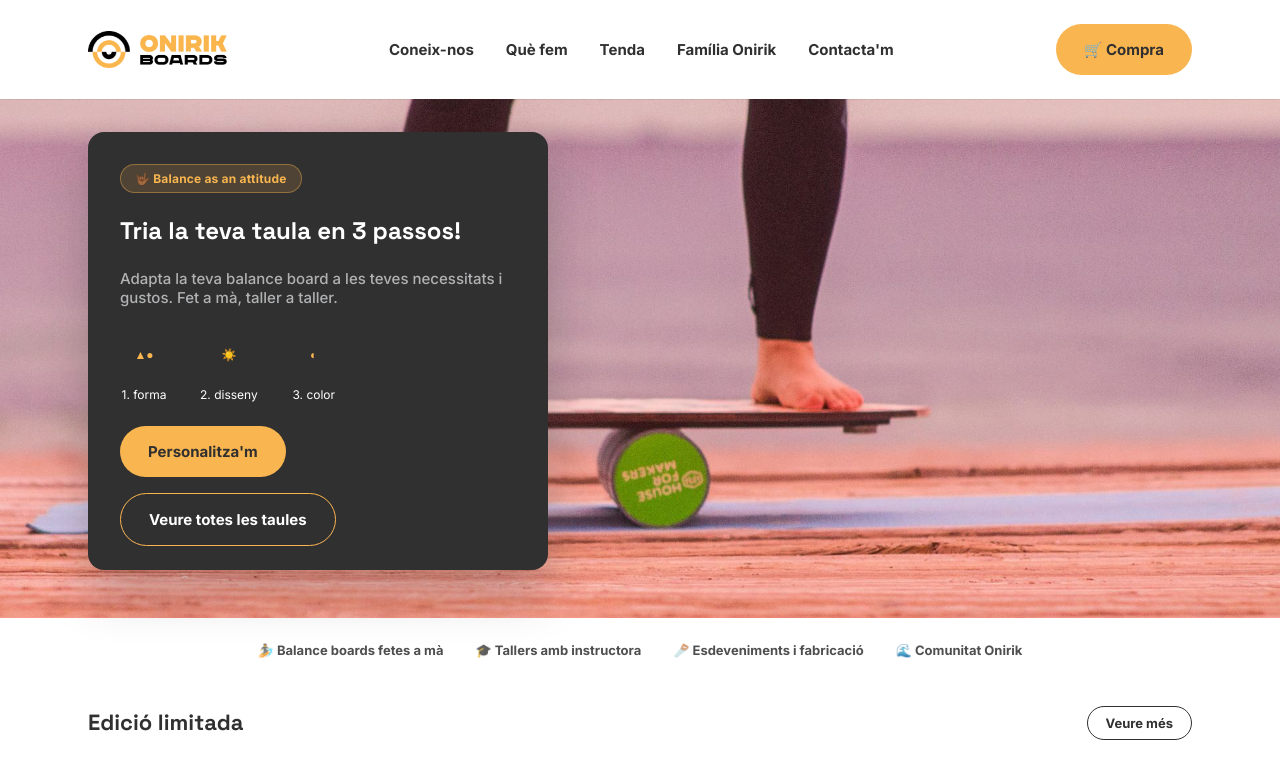
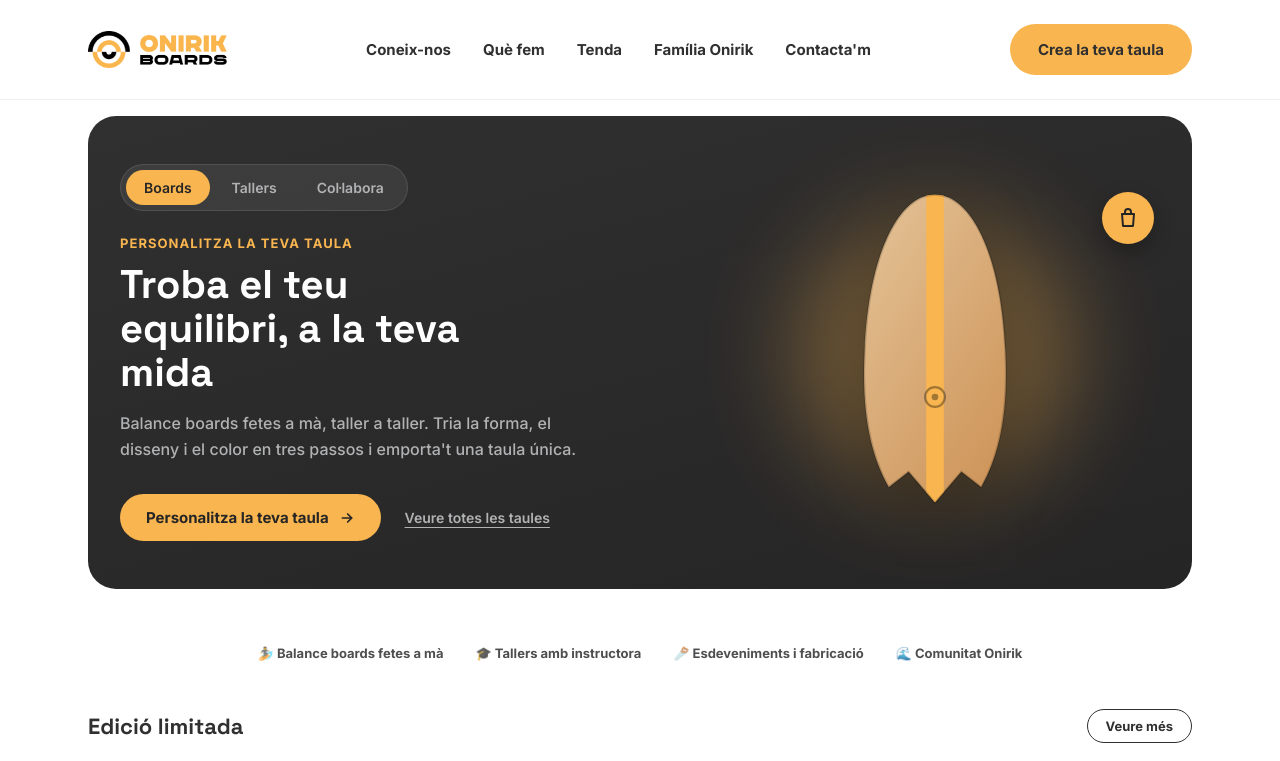
Before and after one commit to claudiasunday/onirik, a plain HTML site: page index.html in a window 1280 px wide. Shown: the top 761 px of the page. Drawn offline with Linux system fonts and the light colour scheme.

Commit message:
CTA de la navbar: Crea la teva taula

```diff
--- a/assets/css/styles.css
+++ b/assets/css/styles.css
@@ -298,6 +298,14 @@ body.mobile-nav-open {
   white-space: nowrap;
 }
 
+/* "Crea la teva taula" no cap còmodament al costat del logo en mòbil
+   petit: s'amaga i es confia en el CTA de l'hero i el menú hamburguesa. */
+@media (max-width: 539px) {
+  .btn.btn-compra {
+    display: none;
+  }
+}
+
 .menu-btn {
   display: inline-flex;
 }
@@ -311,89 +319,220 @@ body.mobile-nav-open {
   }
 }
 
-/* ---- Hero / Personalitza CTA ------------------------------------------- */
+/* ---- Hero (selector d'audiència: Particulars / Tallers / Espais) ------- */
+/* Targeta fosca autocontinguda amb pestanyes que canvien titular, text,
+   CTA, insígnia i taula il·lustrada segons qui visita la Home. */
 
 .hero {
   position: relative;
-  /* El padding vertical marca el límit de la foto a mida completa i
-     dona l'espai (48px) per sobre i per sota de la targeta. */
-  padding: var(--space-6) 0;
+  overflow: hidden;
+  background: linear-gradient(165deg, var(--c-dark) 0%, #262525 100%);
+  border-radius: 28px;
+  padding: var(--space-6) var(--space-5);
+  margin: var(--space-5) 0;
 }
 
-.hero-photo {
-  position: absolute;
-  inset: 0;
-  background-image: url("../images/hero-balance-board.jpg");
-  background-size: cover;
-  background-position: center 30%;
+.hero-inner {
+  display: grid;
+  grid-template-columns: 1.05fr 0.85fr;
+  gap: var(--space-5);
+  align-items: center;
+  position: relative;
+  z-index: 1;
 }
 
-.hero-content {
-  position: relative;
-  z-index: 2;
+.hero-tabs {
+  display: inline-flex;
+  gap: 4px;
+  background: rgba(255, 255, 255, 0.07);
+  border: 1px solid rgba(255, 255, 255, 0.1);
+  padding: 5px;
+  border-radius: var(--r-pill);
+  margin-bottom: var(--space-4);
+  flex-wrap: wrap;
 }
 
-.hero-card {
-  background: var(--c-dark);
-  color: var(--c-white);
-  border-radius: var(--r-card);
-  padding: var(--space-5);
-  display: flex;
-  flex-direction: column;
-  gap: var(--space-4);
-  box-shadow: 0 24px 48px rgba(49, 48, 48, 0.28);
+.hero-tabs button {
+  font-family: var(--f-body);
+  font-size: 14px;
+  font-weight: 600;
+  background: transparent;
+  color: var(--c-muted);
+  padding: 9px 18px;
+  border-radius: var(--r-pill);
+  transition: background 0.18s ease, color 0.18s ease;
+  white-space: nowrap;
 }
 
-.claim-tag {
-  align-self: flex-start;
-  background: rgba(249, 181, 79, 0.15);
-  color: var(--c-orange);
-  border: 1px solid rgba(249, 181, 79, 0.4);
-  border-radius: var(--r-pill);
-  padding: 6px 14px;
-  font-size: 12px;
-  font-weight: 700;
-  letter-spacing: 0.2px;
+.hero-tabs button:hover {
+  color: var(--c-white);
 }
 
-.hero-card h1 {
-  font-size: 24px;
+.hero-tabs button[aria-selected="true"] {
+  background: var(--c-orange);
+  color: #262525;
 }
 
-.hero-card .hero-sub {
-  color: var(--c-muted);
-  font-size: 15px;
-  font-weight: 500;
-  max-width: 40ch;
+.hero-tabs button:focus-visible {
+  outline: 2px solid var(--c-orange);
+  outline-offset: 2px;
 }
 
-.steps-row {
-  display: flex;
-  gap: var(--space-5);
+.hero-eyebrow {
+  font-size: 13px;
+  font-weight: 700;
+  letter-spacing: 0.08em;
+  text-transform: uppercase;
+  color: var(--c-orange);
+  margin: 0 0 12px;
 }
 
-.step-chip {
-  display: flex;
-  flex-direction: column;
-  align-items: center;
-  gap: var(--space-2);
-  font-size: 12px;
+.hero-copy h1 {
+  font-size: clamp(26px, 4vw, 40px);
+  line-height: 1.1;
+  color: var(--c-white);
+  margin: 0 0 var(--space-3);
+  max-width: 15ch;
 }
 
-.step-chip .step-icon {
-  width: 48px;
-  height: 48px;
-  border-radius: 50%;
+.hero-subtext {
+  color: var(--c-muted);
+  font-size: 16px;
+  font-weight: 500;
+  line-height: 1.6;
+  margin: 0 0 var(--space-5);
+  max-width: 46ch;
+}
+
+.hero-cta-row {
+  display: flex;
+  align-items: center;
+  gap: var(--space-4);
+  flex-wrap: wrap;
+}
+
+.hero-cta-primary {
+  display: inline-flex;
+  align-items: center;
+  gap: 10px;
+  background: var(--c-orange);
+  color: #262525;
+  font-weight: 700;
+  font-size: 15px;
+  padding: 14px 26px;
+  border-radius: var(--r-pill);
+  transition: background 0.18s ease, transform 0.18s ease;
+}
+
+.hero-cta-primary:hover {
+  background: var(--c-orange-dark);
+  transform: translateY(-1px);
+}
+
+.hero-cta-primary svg {
+  width: 16px;
+  height: 16px;
+}
+
+.hero-cta-secondary {
+  color: var(--c-muted);
+  font-size: 14px;
+  font-weight: 600;
+  text-decoration: underline;
+  text-underline-offset: 4px;
+}
+
+.hero-cta-secondary:hover {
+  color: var(--c-white);
+}
+
+.hero-swap {
+  transition: opacity 0.16s ease, transform 0.16s ease;
+}
+
+.hero-swap.is-changing {
+  opacity: 0;
+  transform: translateY(4px);
+}
+
+@media (prefers-reduced-motion: reduce) {
+  .hero-swap,
+  .hero-cta-primary {
+    transition: none;
+  }
+}
+
+.hero-art {
+  position: relative;
   display: flex;
   align-items: center;
   justify-content: center;
-  color: var(--c-orange);
+  min-height: 220px;
 }
 
-.hero-actions {
+.hero-blob {
+  position: absolute;
+  width: 280px;
+  height: 280px;
+  border-radius: 50%;
+  background: var(--c-orange);
+  filter: blur(46px);
+  opacity: 0.35;
+  transition: background 0.25s ease;
+}
+
+.hero-illustration {
+  position: relative;
+  width: min(100%, 220px);
+}
+
+.hero-illustration svg {
+  display: block;
+  width: 100%;
+  height: auto;
+  filter: drop-shadow(0 18px 28px rgba(0, 0, 0, 0.3));
+}
+
+.hero-badge {
+  position: absolute;
+  top: 4px;
+  right: 6px;
+  width: 52px;
+  height: 52px;
+  border-radius: 50%;
+  background: var(--c-orange);
   display: flex;
-  flex-wrap: wrap;
-  gap: var(--space-3);
+  align-items: center;
+  justify-content: center;
+  box-shadow: 0 8px 20px rgba(0, 0, 0, 0.25);
+}
+
+.hero-badge svg {
+  width: 24px;
+  height: 24px;
+}
+
+.hero-badge-icon {
+  display: none;
+}
+
+.hero-badge-icon.is-active {
+  display: block;
+}
+
+@media (max-width: 859px) {
+  .hero {
+    padding: var(--space-5) var(--space-4);
+  }
+
+  .hero-inner {
+    grid-template-columns: 1fr;
+    gap: var(--space-4);
+  }
+
+  .hero-art {
+    order: -1;
+  }
 }
 
 .btn {
@@ -449,13 +588,6 @@ body.mobile-nav-open {
   font-weight: 700;
   color: var(--c-dark);
   opacity: 0.85;
-}
-
-@media (min-width: 860px) {
-  .hero-card {
-    max-width: 460px;
-    padding: var(--space-5) var(--space-5) var(--space-4);
-  }
 }
 
 /* ---- Seccions genèriques ------------------------------------------------ */
--- /dev/null
+++ b/assets/js/hero.js
@@ -0,0 +1,118 @@
+/**
+ * Hero de la Home — selector d'audiència (Boards / Tallers / Col·labora).
+ * En triar una pestanya canvien el titular, el text,
+ * el CTA, la insígnia i la taula il·lustrada, sense canviar l'estructura.
+ * Depèn de board.js (renderBoardSVG), que ha d'anar carregat abans.
+ */
+
+const HERO_DATA = {
+  particulars: {
+    eyebrow: "Personalitza la teva taula",
+    headline: "Troba el teu equilibri, a la teva mida",
+    subtext:
+      "Balance boards fetes a mà, taller a taller. Tria la forma, el disseny i el color en tres passos i emporta't una taula única.",
+    cta: "Personalitza la teva taula",
+    ctaHref: "personalitza.html",
+    secondary: "Veure totes les taules",
+    secondaryHref: "tenda.html",
+    icon: "bag",
+    blob: "var(--c-orange)",
+    board: { shapeId: "trik", designId: "ratlla-taronja", colorId: null },
+  },
+  tallers: {
+    eyebrow: "Aprèn a mantenir l'equilibri",
+    headline: "Viu l'experiència Onirik en un taller",
+    subtext:
+      "Tallers d'equilibri i de fabricació pensats per a totes les edats, amb les nostres taules o amb la que ja tinguis a casa.",
+    cta: "Descobreix els tallers",
+    ctaHref: "que-fem.html",
+    secondary: "Parla'ns del teu grup",
+    secondaryHref: "contacte.html",
+    icon: "group",
+    blob: "var(--c-wood)",
+    board: { shapeId: "lasai", designId: "natural", colorId: null },
+  },
+  espais: {
+    eyebrow: "Porta Onirik al teu espai",
+    headline: "Col·labora amb Onirik",
+    subtext:
+      "Estudis de ioga, gimnasos, hotels i espais de benestar: incorpora tallers o taules Onirik personalitzades per als vostres clients o equip.",
+    cta: "Parla'ns del teu espai",
+    ctaHref: "contacte.html",
+    secondary: "Veure col·laboracions",
+    secondaryHref: "familia-onirik.html",
+    icon: "building",
+    blob: "var(--c-muted)",
+    board: { shapeId: "keki", designId: "bloc-negre", colorId: "blanc" },
+  },
+};
+
+function initHero() {
+  const hero = document.querySelector(".hero");
+  if (!hero) return;
+
+  const tabs = hero.querySelectorAll(".hero-tabs button");
+  const swap = document.getElementById("hero-swap");
+  const blob = hero.querySelector(".hero-blob");
+  const illustration = document.getElementById("hero-illustration");
+  const reduceMotion = window.matchMedia(
+    "(prefers-reduced-motion: reduce)"
+  ).matches;
+
+  function applyData(d) {
+    document.getElementById("hero-eyebrow").textContent = d.eyebrow;
+    document.getElementById("hero-headline").textContent = d.headline;
+    document.getElementById("hero-subtext").textContent = d.subtext;
+
+    const cta = document.getElementById("hero-cta");
+    document.getElementById("hero-cta-label").textContent = d.cta;
+    cta.setAttribute("href", d.ctaHref);
+
+    const secondary = document.getElementById("hero-secondary");
+    secondary.textContent = d.secondary;
+    secondary.setAttribute("href", d.secondaryHref);
+
+    hero.querySelectorAll(".hero-badge-icon").forEach((icon) => {
+      icon.classList.toggle(
+        "is-active",
+        icon.getAttribute("data-icon") === d.icon
+      );
+    });
+
+    blob.style.background = d.blob;
+    illustration.innerHTML = renderBoardSVG(d.board);
+  }
+
+  function selectAudience(key) {
+    const d = HERO_DATA[key];
+    if (!d) return;
+    hero.setAttribute("data-audience", key);
+    tabs.forEach((btn) => {
+      btn.setAttribute(
+        "aria-selected",
+        btn.getAttribute("data-key") === key ? "true" : "false"
+      );
+    });
+
+    if (reduceMotion) {
+      applyData(d);
+      return;
+    }
+    swap.classList.add("is-changing");
+    window.setTimeout(() => {
+      applyData(d);
+      swap.classList.remove("is-changing");
+    }, 140);
+  }
+
+  tabs.forEach((btn) => {
+    btn.addEventListener("click", () =>
+      selectAudience(btn.getAttribute("data-key"))
+    );
+  });
+
+  // La còpia de "particulars" ja és al HTML; només cal pintar la taula.
+  illustration.innerHTML = renderBoardSVG(HERO_DATA.particulars.board);
+}
+
+initHero();
--- a/assets/js/layout.js
+++ b/assets/js/layout.js
@@ -35,7 +35,7 @@ function renderHeader() {
         ).join("")}
       </nav>
       <div class="header-actions">
-        <a class="btn btn-primary btn-compra" href="tenda.html">🛒 Compra</a>
+        <a class="btn btn-primary btn-compra" href="personalitza.html">Crea la teva taula</a>
         <button class="icon-btn menu-btn" id="menu-toggle" aria-label="Menú">☰</button>
       </div>
     </header>
--- a/index.html
+++ b/index.html
@@ -17,41 +17,60 @@
     <div id="site-header"></div>
 
     <main>
-      <section class="hero">
-        <div
-          class="hero-photo"
-          role="img"
-          aria-label="Persona practicant equilibri sobre una balance board Onirik"
-        ></div>
-        <div class="container hero-content">
-          <div class="hero-card">
-            <span class="claim-tag">🤟🏾 Balance as an attitude</span>
-            <h1>Tria la teva taula en 3 passos!</h1>
-            <p class="hero-sub">
-              Adapta la teva balance board a les teves necessitats i gustos.
-              Fet a mà, taller a taller.
-            </p>
-            <div class="steps-row">
-              <div class="step-chip">
-                <span class="step-icon">▲●</span>
-                <span>1. forma</span>
+      <div class="container">
+        <section class="hero" data-audience="particulars">
+          <div class="hero-inner">
+            <div class="hero-copy">
+              <div class="hero-tabs" role="tablist" aria-label="Qui ets?">
+                <button type="button" role="tab" aria-selected="true" data-key="particulars">
+                  Boards
+                </button>
+                <button type="button" role="tab" aria-selected="false" data-key="tallers">
+                  Tallers
+                </button>
+                <button type="button" role="tab" aria-selected="false" data-key="espais">
+                  Col·labora
+                </button>
               </div>
-              <div class="step-chip">
-                <span class="step-icon">☀️</span>
-                <span>2. disseny</span>
-              </div>
-              <div class="step-chip">
-                <span class="step-icon">◐</span>
-                <span>3. color</span>
+
+              <div class="hero-swap" id="hero-swap">
+                <p class="hero-eyebrow" id="hero-eyebrow">Personalitza la teva taula</p>
+                <h1 id="hero-headline">Troba el teu equilibri, a la teva mida</h1>
+                <p class="hero-subtext" id="hero-subtext">
+                  Balance boards fetes a mà, taller a taller. Tria la forma, el
+                  disseny i el color en tres passos i emporta't una taula
+                  única.
+                </p>
+                <div class="hero-cta-row">
+                  <a class="hero-cta-primary" id="hero-cta" href="personalitza.html">
+                    <span id="hero-cta-label">Personalitza la teva taula</span>
+                    <svg viewBox="0 0 24 24" fill="none" stroke="currentColor" stroke-width="2.5" stroke-linecap="round"><path d="M5 12h14M13 6l6 6-6 6"/></svg>
+                  </a>
+                  <a class="hero-cta-secondary" id="hero-secondary" href="tenda.html">
+                    Veure totes les taules
+                  </a>
+                </div>
               </div>
             </div>
-            <div class="hero-actions">
-              <a class="btn btn-primary" href="personalitza.html">Personalitza'm</a>
-              <a class="btn btn-outline" href="tenda.html">Veure totes les taules</a>
+
+            <div class="hero-art">
+              <div class="hero-blob"></div>
+              <div class="hero-illustration" id="hero-illustration"></div>
+              <div class="hero-badge">
+                <svg class="hero-badge-icon is-active" data-icon="bag" viewBox="0 0 24 24" fill="none" stroke="#262525" stroke-width="2" stroke-linecap="round" stroke-linejoin="round">
+                  <path d="M6 8h12l-1 12H7L6 8Z"/><path d="M9 8V6a3 3 0 0 1 6 0v2"/>
+                </svg>
+                <svg class="hero-badge-icon" data-icon="group" viewBox="0 0 24 24" fill="none" stroke="#262525" stroke-width="2" stroke-linecap="round" stroke-linejoin="round">
+                  <circle cx="9" cy="8" r="3"/><path d="M2 20c0-3.3 3-5.5 7-5.5s7 2.2 7 5.5"/><circle cx="18" cy="9" r="2.4"/><path d="M15.5 14.2c2.7.3 4.5 2 4.5 4.3"/>
+                </svg>
+                <svg class="hero-badge-icon" data-icon="building" viewBox="0 0 24 24" fill="none" stroke="#262525" stroke-width="2" stroke-linecap="round" stroke-linejoin="round">
+                  <rect x="5" y="3" width="14" height="18" rx="1"/><path d="M9 8h1M14 8h1M9 12h1M14 12h1M9 16h1M14 16h1"/>
+                </svg>
+              </div>
             </div>
           </div>
-        </div>
-      </section>
+        </section>
+      </div>
 
       <div class="container">
         <div class="claim-strip">
@@ -115,6 +134,7 @@
 
     <script src="assets/js/board.js"></script>
     <script src="assets/js/layout.js"></script>
+    <script src="assets/js/hero.js"></script>
     <script src="assets/js/home.js"></script>
   </body>
 </html>
```
